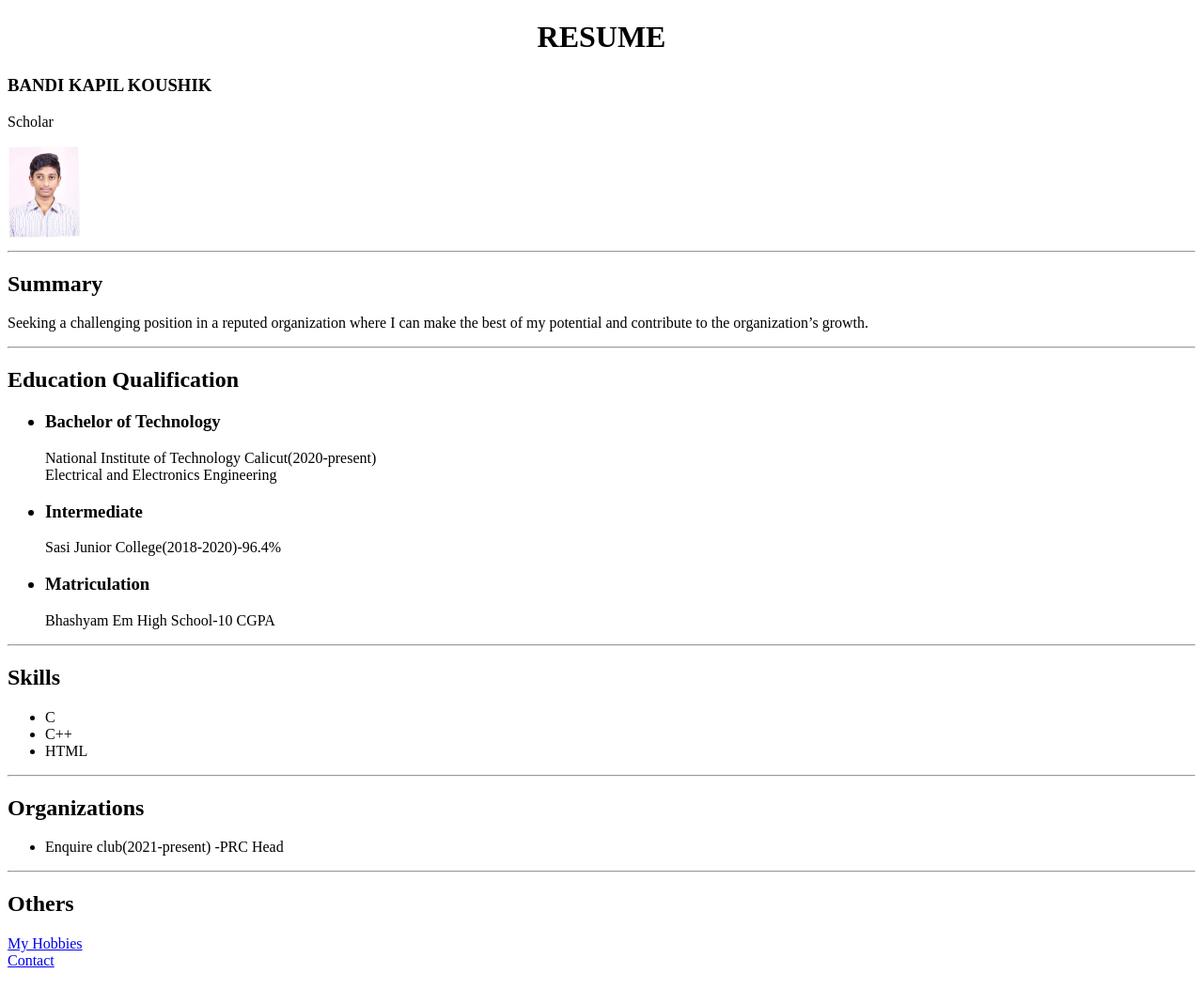
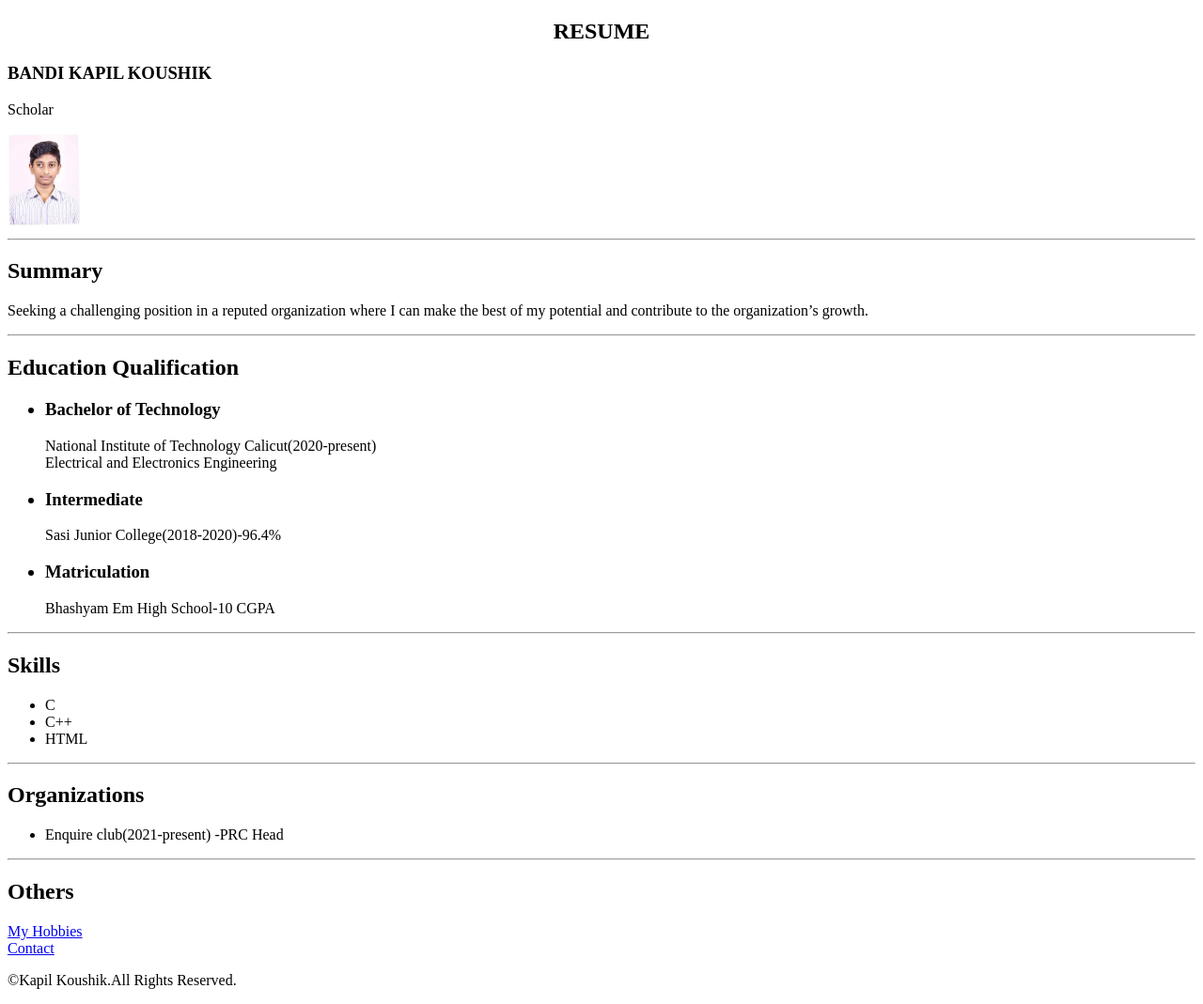
Before and after one commit to kapilkoushik0217/Resume, a plain HTML site: page index.html in a window 1280 px wide. Shown: the whole page at 94% size. Before the commit the page ends 1040 px from the top, so only its background shows below. Drawn offline with Linux system fonts and the light colour scheme.

Commit message:
Update index.html

```diff
--- a/index.html
+++ b/index.html
@@ -7,6 +7,7 @@
     <title>Resume</title>
 </head>
 <body>
+    <article>
     <h1><center>RESUME</center></h1>
     <h3>BANDI KAPIL KOUSHIK</h3>
     <p>Scholar</p>
@@ -46,5 +47,9 @@
     <h2>Others</h2>
     <a href="./Hobbies.html">My Hobbies</a><br />
     <a href="./contact.html">Contact</a>
+    <footer>
+        <p>&copyKapil Koushik.All Rights Reserved.</p>
+    </footer>
+</article>
 </body>
 </html>
```
